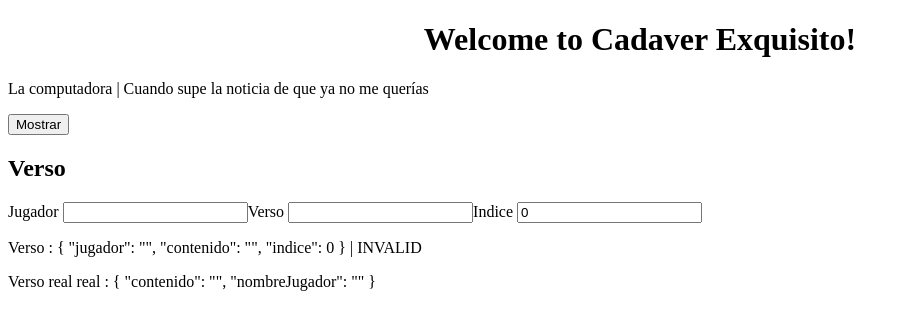
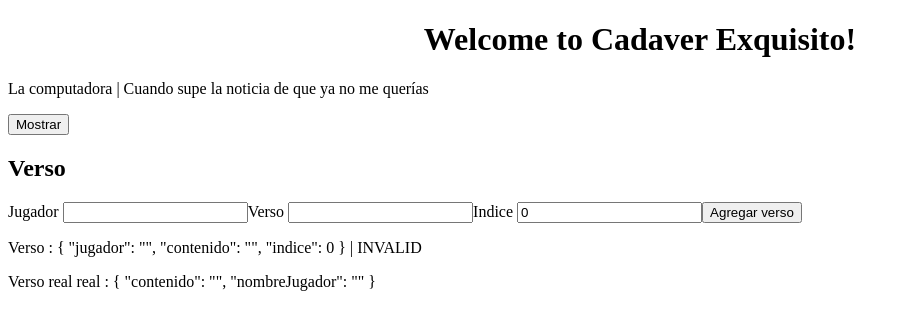
Before and after one commit to PazAutumn/PoemasLaboratoria, an Angular app: page / in a window 1280 px wide. Shown: the top 330 px of the page, without its empty margins (0-909 px from the left). Built offline with nearby package versions, Linux system fonts and the light colour scheme.

Commit message:
Agregar verso con formulario

```diff
--- a/src/app/app.component.html
+++ b/src/app/app.component.html
@@ -5,4 +5,3 @@
     </h1>
 </div>
 <app-poem [id]=0 [mostrarVersos]="poemas[0]" (onMostrar)="onPoemMostrar($event)"></app-poem>
-<app-verso-form></app-verso-form>
--- a/src/app/poem/poem.component.html
+++ b/src/app/poem/poem.component.html
@@ -2,3 +2,4 @@
     <app-verso [verso]="verso"></app-verso>
 </div>
 <input type="button" (click)="onMostrarClick()" value="Mostrar">
+<app-verso-form (submit)="onSubmit($event)"></app-verso-form>
--- a/src/app/poem/poem.component.ts
+++ b/src/app/poem/poem.component.ts
@@ -21,6 +21,10 @@ export class PoemComponent implements OnInit {
   ngOnInit() {
   }
 
+  onSubmit(verso:Verso){
+    this.versos.push(verso);
+  }
+
   onMostrarClick(){
     this.onMostrar.emit({
       mostrar : !this.mostrarVersos,
--- a/src/app/verso-form/verso-form.component.html
+++ b/src/app/verso-form/verso-form.component.html
@@ -11,6 +11,8 @@
     <label>Indice
       <input class="form-control" formControlName="indice">
     </label>
+
+    <input type="button" value="Agregar verso" (click)="onAgregarVerso()">
 </form>
 
 <p>Verso : {{versoForm.value | json}} | {{versoForm.status}}</p>
--- a/src/app/verso-form/verso-form.component.ts
+++ b/src/app/verso-form/verso-form.component.ts
@@ -1,4 +1,4 @@
-import { Component, OnInit, OnChanges, Input } from '@angular/core';
+import { Component, OnInit, OnChanges, Input, Output, EventEmitter } from '@angular/core';
 import { FormControl, FormGroup, FormBuilder, Validators } from '@angular/forms';
 import { Verso } from '../verso';
 
@@ -9,6 +9,7 @@ import { Verso } from '../verso';
 })
 export class VersoFormComponent implements OnInit {
   @Input() verso:Verso = new Verso();
+  @Output() submit = new EventEmitter<Verso>()
   versoForm:FormGroup;
 
   constructor(private fb:FormBuilder) {
@@ -19,7 +20,17 @@ export class VersoFormComponent implements OnInit {
   }
 
   ngOnChanges(){
-    console.log("Verso Form " + JSON.stringify(this.versoForm));
+
+  }
+
+  onAgregarVerso(){
+    if(this.versoForm.valid){
+      let newVerso = new Verso();
+      newVerso.nombreJugador = this.verso.nombreJugador;
+      newVerso.contenido = this.verso.contenido;
+      this.submit.emit(newVerso);
+      this.versoForm.reset();
+    }
   }
 
   createForm(){
@@ -28,5 +39,10 @@ export class VersoFormComponent implements OnInit {
       contenido : [this.verso.contenido],
       indice:[0, Validators.min(0)]
     });
+
+    this.versoForm.valueChanges.subscribe(()=>{
+      this.verso.nombreJugador = this.versoForm.value.jugador;
+      this.verso.contenido = this.versoForm.value.contenido;
+    });
   }
 }
```
